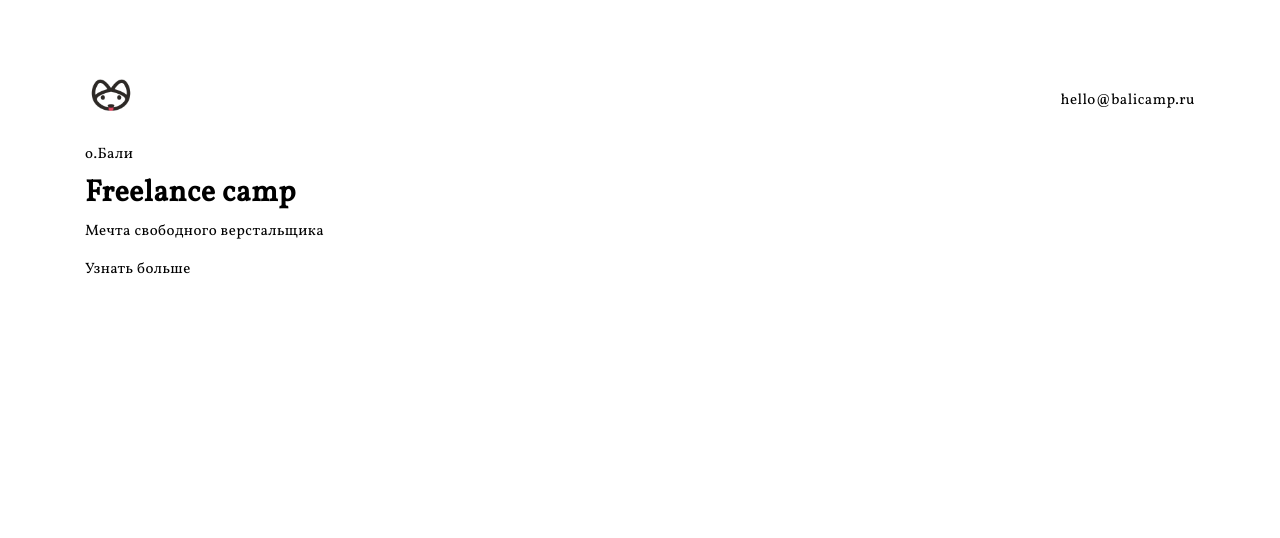
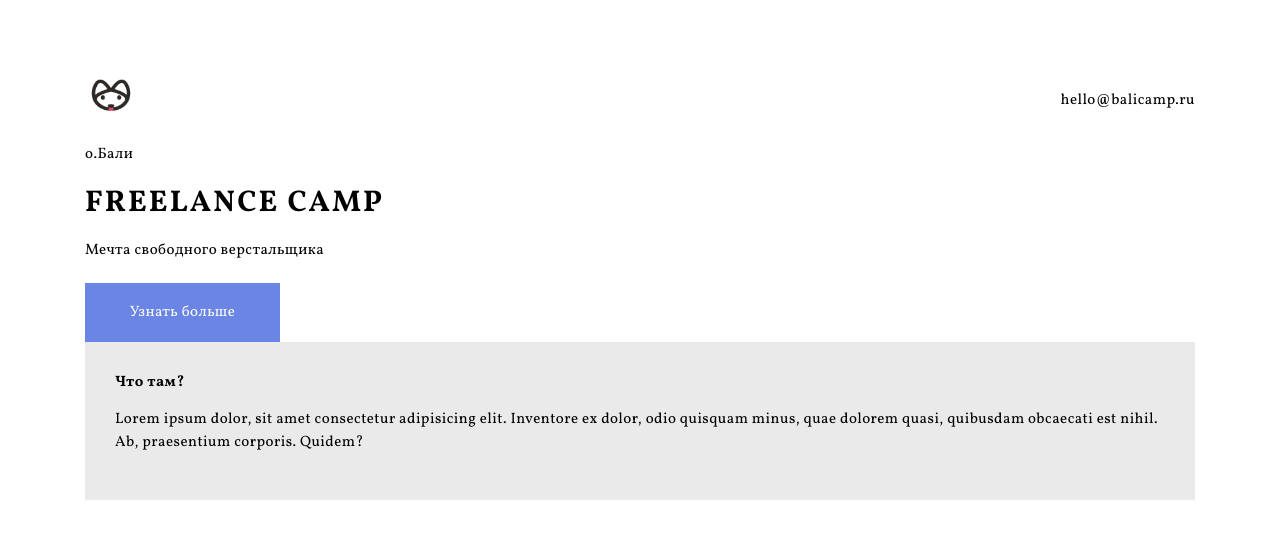
Before and after one commit to Jotunn1/12345, a plain HTML site: page index.html in a window 1280 px wide. Drawn offline with Linux system fonts and the light colour scheme.

Commit message:
add info

```diff
--- a/index.html
+++ b/index.html
@@ -8,7 +8,7 @@
     <link rel="stylesheet" href="style.css">
     <link rel="preconnect" href="https://fonts.googleapis.com">
     <link rel="preconnect" href="https://fonts.gstatic.com" crossorigin>
-    <link href="https://fonts.googleapis.com/css2?family=Vollkorn&display=swap" rel="stylesheet">
+    <link href="https://fonts.googleapis.com/css2?family=Vollkorn:wght@400;700&display=swap" rel="stylesheet">
 </head>
 <body>
     <header class="header">
@@ -30,6 +30,13 @@
                 <p class="desc"> Мечта свободного верстальщика</p>
                 <a href="#" class="btn">Узнать больше</a>
                 </div>
+
+                <div class="intro">
+                    <h4 class="intro-title">
+                        Что там?
+                    </h4>
+                    <p>Lorem ipsum dolor, sit amet consectetur adipisicing elit. Inventore ex dolor, odio quisquam minus, quae dolorem quasi, quibusdam obcaecati est nihil. Ab, praesentium corporis. Quidem?</p>
+                </div>
             </div>
 
         </div>
--- a/style.css
+++ b/style.css
@@ -8,12 +8,16 @@ body{
     letter-spacing: 0.03em;
     line-height: 1.55em;
 }
+*{
+    box-sizing: border-box;
+}
 p{
     letter-spacing: 0.03em;
     line-height: 1.55em;
 }
 h1,h2,h3,h4,h5,h6{
-    font-weight: 700px;
+    font-weight: 400px;
+    line-height: 1.4em;
     padding: 0;
     margin: 0;
 }
@@ -38,3 +42,36 @@ a{
     color: #000;
     text-decoration: none;
 }
+
+.offer{
+
+}
+.place{
+    font-style: 18px;
+}
+.offer-title{
+    font-style: 45px;
+    text-transform: uppercase;
+    letter-spacing: 0.07em;
+}
+.desc{
+    font-style: 18px;
+    margin-bottom: 21px;
+}
+.btn{
+    color: #fff;
+    background: #6a85e3;
+    font-style: 18px;
+    padding: 18px 30px;
+    font-weight: 700px;
+    display: block;
+    width: 195px;
+    text-align: center;
+}
+.btn:hover{
+    background: #3859cf;
+}
+.intro{
+    background: #eaeaea;
+    padding: 30px;
+}
```
